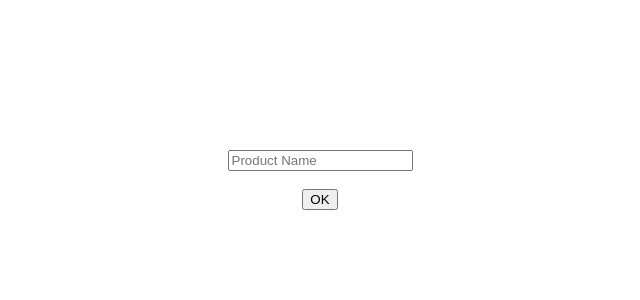
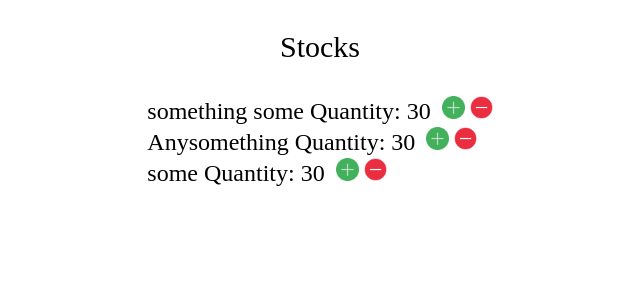
Before and after one commit to BLM3041/market_place, a Vue app in the folder client/frontend/: page /stocks in a window 1280 px wide. Shown: the top 300 px of the page, without its empty margins (320-960 px from the left). Built offline with nearby package versions, Linux system fonts and the light colour scheme.

Commit message:
frontend routes

```diff
--- a/client/frontend/package.json
+++ b/client/frontend/package.json
@@ -12,7 +12,7 @@
     "core-js": "^3.6.5",
     "vue": "^3.0.0",
     "vue-axios": "^3.4.0",
-    "vue-router": "^3.5.3"
+    "vue-router": "^4.0.12"
   },
   "devDependencies": {
     "@vue/cli-plugin-babel": "~4.5.0",
--- a/client/frontend/src/App.vue
+++ b/client/frontend/src/App.vue
@@ -1,5 +1,5 @@
 <template>
-  <addProductsPopUp/>
+      <router-view></router-view>
 </template>
 
 <script>
@@ -12,12 +12,16 @@
 //import addSellerPopUp from './components/addSellerPopUp.vue'
 //import customerPage from './components/customerPage.vue'
 //import addProducts from './components/addProducts.vue'
-import AddProductsPopUp from './components/AddProductsPopUp.vue'
+//import AddProductsPopUp from './components/AddProductsPopUp.vue'
 export default {
   name: 'App',
+  data: () => ({
+    //
+  }),
+  /*
   components: {
     AddProductsPopUp
-  }
+  }*/
 }
 </script>
 
--- a/client/frontend/src/components/products.vue
+++ b/client/frontend/src/components/Stocks.vue
@@ -1,6 +1,6 @@
 <template>
     <table className="table">
-        <caption>PRODUCTS</caption>
+        <caption>Stocks</caption>
         <tbody>
             <tr>
                 something some  Quantity: 30 <img v-bind:src="require('../assets/' + plus)" /> <img v-bind:src="require('../assets/' + minus)" />
@@ -20,7 +20,7 @@
 <script>
 
 export default{
-    name:'Products',
+    name:'Stocks',
     data: function() {
         return {
         plus: "plus.png",
--- a/client/frontend/src/components/sellerOperations.vue
+++ b/client/frontend/src/components/sellerOperations.vue
@@ -21,15 +21,23 @@
 </template>
 
 <script>
-
+import axios from 'axios'
 export default{
     name:'SellerOperations',
-    data: function() {
+    data:
+
+    function() {
         return {
         minus: "minus.png"
         };
     },
     methods:{
+        async getAllSellers(){
+            axios
+            .get('/management/sellers')
+            .then(response => (this.info = response.data))
+            .catch(error => console.log(error))
+        },
             myFunction: function(){
                 console.log("hey")
             }
--- a/client/frontend/src/components/statePage.vue
+++ b/client/frontend/src/components/statePage.vue
@@ -1,7 +1,7 @@
 <template>
     <div class="container">
-            <button type="button" class="btn">Reports</button>
-            <button type="button" class="btn">Seller Oparetions</button>
+            <router-link to="/management/reports" ><button type="button" class="btn">Reports</button> </router-link>
+            <router-link to="/management/sellers" > <button type="button" class="btn">Seller Oparetions</button></router-link>
     </div>
 
 </template>
@@ -10,6 +10,7 @@
 
 export default{
     name:'StatePage'
+
 }
 </script>
 <style scoped>
--- a/client/frontend/src/main.js
+++ b/client/frontend/src/main.js
@@ -1,5 +1,5 @@
 import { createApp } from 'vue'
 import App from './App.vue'
+import router from './router'
 
-
-createApp(App).mount('#app')
+createApp(App).use(router).mount('#app')
--- a/client/frontend/src/router/index.js
+++ b/client/frontend/src/router/index.js
@@ -1,34 +1,45 @@
-import Vue from "vue";
+/*import Vue from "vue";
 import VueRouter from "vue-router";
 
 Vue.use(VueRouter);
+*/
+
+import {createRouter, createWebHistory} from "vue-router"
+
+
+import Login from "../components/Login.vue"
+import Stocks from "../components/Stocks.vue"
+import SellerOperations from "../components/SellerOperations.vue"
+import StatePage from "../components/StatePage.vue"
+import Reports from "../components/Reports.vue"
+
+
 
 const routes = [
   {
     path: "/login",
     name: "Login",
-    component: () =>
-      import("../components/Login.vue"),
+    component: Login
   },
   {
-    path: "/products",
-    name: "Products",
-    component: () =>
-      import("../components/Products.vue"),
+    path: "/stocks",
+    name: "Stocks",
+    component: Stocks
   },
   {
-    path: "/sellers",
+    path: "/management/sellers",
     name: "Seller Operations",
-    component: () =>
-      import("../components/SellerOperations.vue"),
+    component: SellerOperations
   },
   {
     path: "/management",
     name: "State Page ",
-    component: () =>
-      import(
-        "../components/StatePage.vue"
-      ),
+    component: StatePage
+  },
+  {
+    path: "/management/reports",
+    name: "Reports",
+    component: Reports
   },
   /*
   {
@@ -41,10 +52,19 @@ const routes = [
 
 ];
 
+/*
+
 const router = new VueRouter({
   mode: "history",
   base: process.env.BASE_URL,
   routes,
 });
+*/
+const router = createRouter({
+  history: createWebHistory(process.env.BASE_URL),
+  routes
+}
+
+)
 
 export default router;
```
Also changed, not shown: 1 other file (tests, documents, lock files or other folders).
